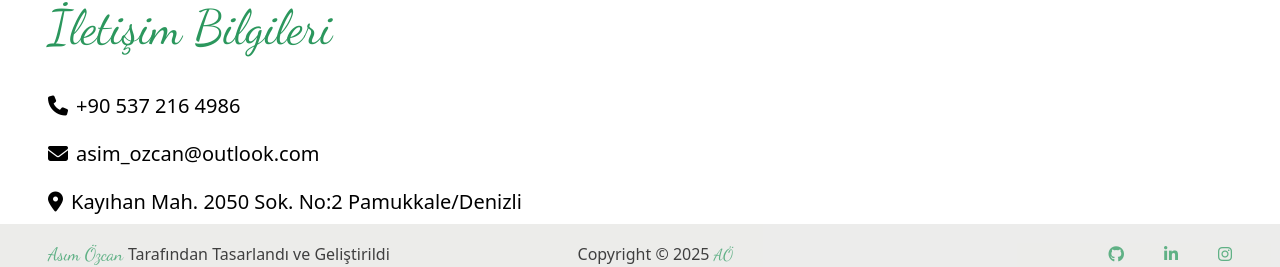
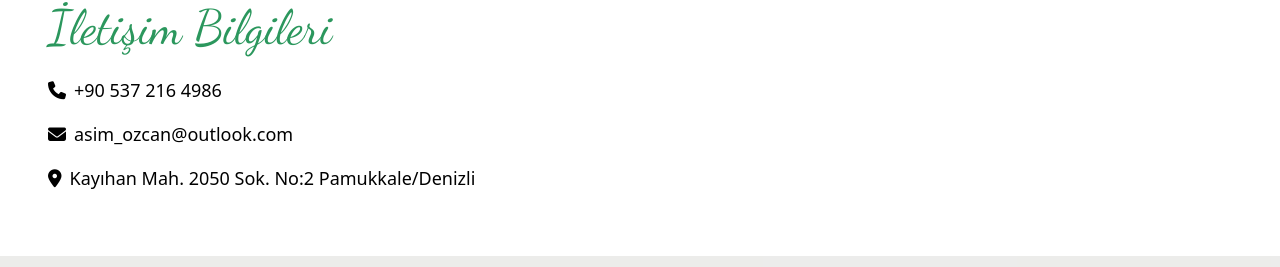
Before and after one commit to asimozcann/react-portfolio-site, a React (Vite) app: page /contact in a window 1280 px wide. Shown: the part 774-1041 px from the top of the page. Built offline with nearby package versions, Linux system fonts and the light colour scheme.

Commit message:
style:margin ayarları düzeltildi.

```diff
--- a/src/components/Contact/Contact.jsx
+++ b/src/components/Contact/Contact.jsx
@@ -39,7 +39,7 @@ const Contact = () => {
   };
 
   return (
-    <Wrapper className="mt-14">
+    <Wrapper className="my-14 ">
       <section className="mt-10 grid md:grid-cols-2 gap-10">
         <div>
           <h1 className="md:text-5xl text-4xl text-center text-[#2B975D]">
@@ -104,7 +104,7 @@ const Contact = () => {
             <h1 className="md:text-5xl text-4xl text-[#2B975D]">
               İletişim Bilgileri
             </h1>
-            <ul className="mt-10 flex md:text-xl flex-col gap-5">
+            <ul className="mt-6 flex md:text-lg flex-col gap-4">
               <li>
                 <i className="fa-solid fa-phone mr-2"></i>+90 537 216 4986
               </li>
```
